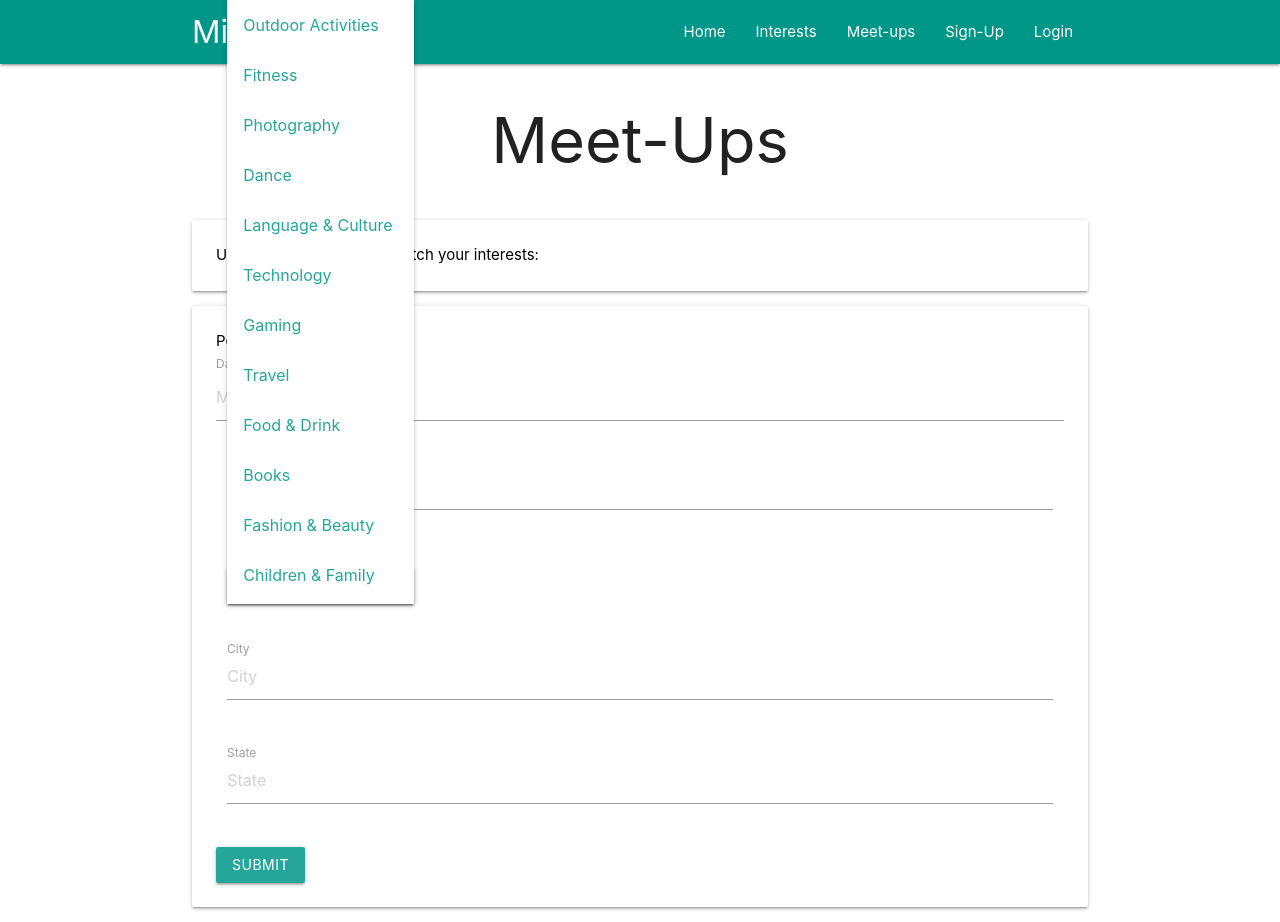
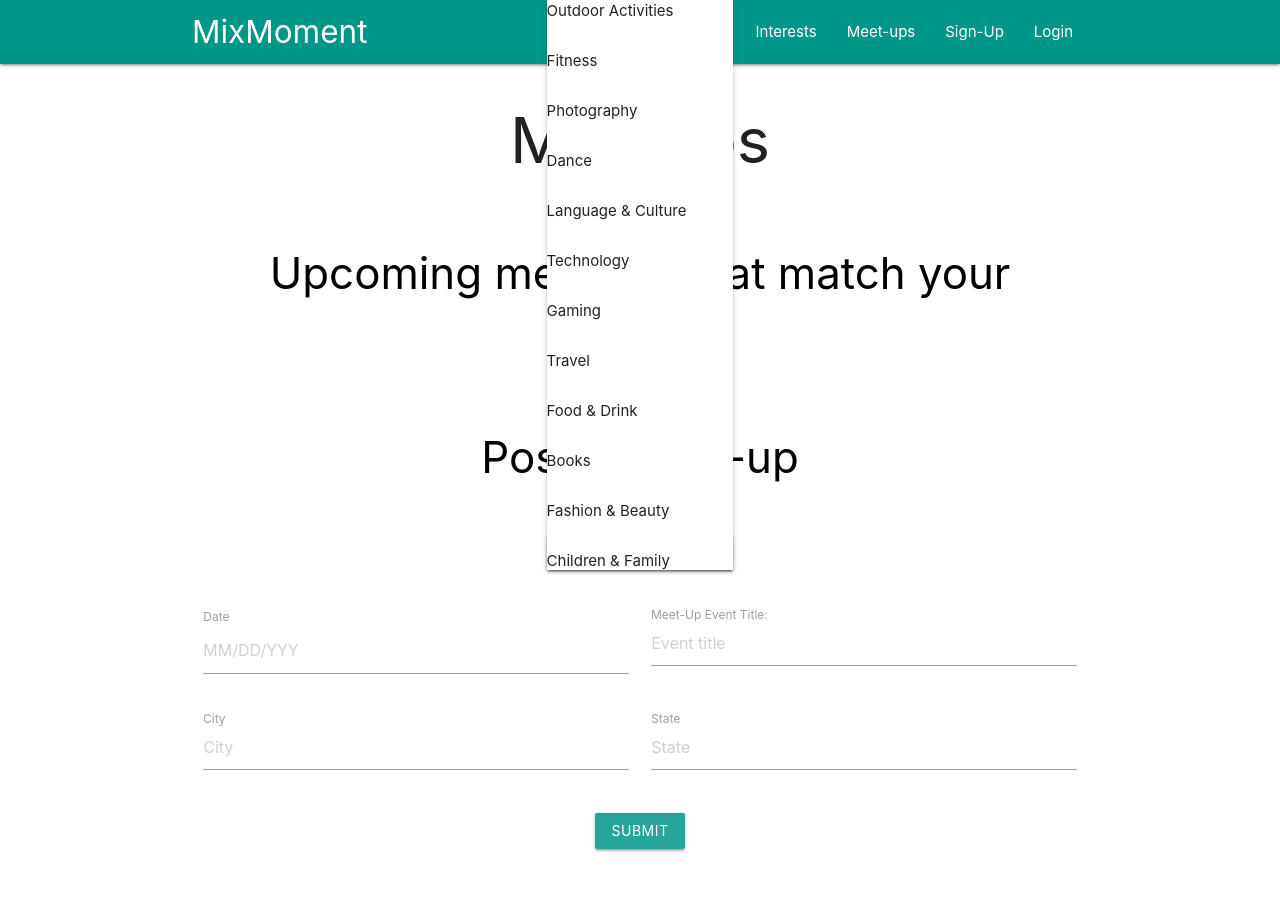
Before and after one commit to PabonD23/Mix-Moment, a website: page public/meetups.html in a window 1280 px wide. Both pictures are taken after a click on the link "INTEREST CATEGORY". After the commit the page ends 869 px from the top, so only its background shows below. Drawn offline with nearby package versions, Linux system fonts and the light colour scheme.

Commit message:
Update meetups formatting

```diff
--- a/public/js/meetups.js
+++ b/public/js/meetups.js
@@ -1,47 +1,4 @@
 $(document).ready(function() {
-<<<<<<< HEAD
-    // This file just does a GET request to figure out which user is logged in
-    // and updates the HTML on the page
-    $.get("/api/user_data").then(function(data) {
-      $(".member-name").text(data.email);
-    });
-
-  // A function for creating a meetup. Calls meetUps upon completion
-  function saveMeetup(meetupData) {
-    $.post("/api/meetups", meetupData)
-      .then(getmeetups);
-  }
-
-  // Function for creating a new list row for meetups
-  function createMeetupRow(meetupData) {
-    console.log(meetupData);
-    var newTr = $("<tr>");
-    newTr.data("meetup", meetupData);
-    newTr.append("<td>" + meetupData.event_title + "</td>");
-    newTr.append("<td>" + meetupData.event_date + "</td>");
-    newTr.append("<td>" + meetupData.city + "</td>");
-    newTr.append("<td>" + meetupData.state + "</td>");
-
-    // newTr.append("<ts will display when we learn joins in the next activity!</td>");
-    // newTr.append("<td><a href='/blog?author_id=" + authorData.id + "'>Go to Posts</a></td>");
-    // newTr.append("<td><a href='/cms?author_id=" + authorData.id + "'>Create a Post</a></td>");
-    // newTr.append("<td><a style='cursor:pointer;color:red' class='delete-author'>Delete Author</a></td>");d># of post
-    return newTr;
-  }
-
-  // Function for retrieving meetups and getting them ready to be rendered to the page
-  function getMeetups() {
-    $.get("/api/meetups", function(data) {
-      var rowsToAdd = [];
-      for (var i = 0; i < data.length; i++) {
-        rowsToAdd.push(createMeetupRow(data[i]));
-      }
-      renderMeetupList(rowsToAdd);
-      nameInput.val("");
-    });
-  }
-
-=======
   // Getting references to the name input and author container, as well as the table body
   var $eventDate= $("#date");
   var $eventTitle = $("#title");
@@ -116,7 +73,6 @@ $(document).ready(function() {
   //   });
   // }
 
->>>>>>> bd49e1fd255b172d6c872f254a44c8a7a64e7474
   // A function for rendering the list of meetups to the page
   // function renderMeetupList(rows) {
   //   meetupList.children().not(":last").remove();
@@ -140,19 +96,11 @@ $(document).ready(function() {
 
   // // Function for handling what happens when the delete button is pressed
   // function handleDeleteButtonPress() {
-<<<<<<< HEAD
   //   var listItemData = $(this).parent("td").parent("tr").data("user");
   //   var id = listItemData.id;
   //   $.ajax({
   //     method: "DELETE",
   //     url: "/api/members/" + id
-=======
-  //   var listItemData = $(this).parent("td").parent("tr").data("author");
-  //   var id = listItemData.id;
-  //   $.ajax({
-  //     method: "DELETE",
-  //     url: "/api/authors/" + id
->>>>>>> bd49e1fd255b172d6c872f254a44c8a7a64e7474
   //   })
   //     .then(getMeetups);
   // }
--- a/public/meetups.html
+++ b/public/meetups.html
@@ -62,91 +62,92 @@
     </ul>
     <div class='container'>
         <div class='row'>
-            <div class="col-lg-12">
-                <h1 align="center">Meet-Ups</h1>
+            <div class='col s12 m12 center-align'>
+                    <h1>Meetups</h1>
             </div>
         </div>
-        <div class="card-panel">
-            <span class="black-text">Upcoming meetups that match your interests:</span>
+        <div class="row">
+            <div class="col s12 m12 center-align">
+                <h3 class="black-text">Upcoming meetups that match your interests</h3>
             </div>
-        <div class="event-form">
-            <div class="card-panel">
-                <span class="black-text">Post a Meet-up:</span>
-                <div class="bootstrap-iso">
-                    <div class="container-fluid">
+        </div>
         <div class="row">
-                            <div class="col-md-6 col-sm-6 col-xs-12">
-                                <!-- Form code begins -->
+            <div class="col s12 m12 center-align" id="Placeholer for meetups"></div>
+        </div>
+    </div>
+
+    <div class="container">
+        <div class="row">
+            <div class="col s12 m12 center-align">
+                <h3 class="black-text">Post a Meet-up</h3>
+            </div>
+        </div>
         <form method="post">
+        <div class="row">
+            <div class="col s12 m12 center-align">
+                    <div class="input-field">
+                        <!-- Dropdown Trigger -->
+                        <a class='dropdown-trigger btn' href='#' data-target='dropdown1'>Interest Category</a>
+                        <!-- Dropdown Structure -->
+                        <ul id='dropdown1' class='dropdown-content' id="category">
+                            <li value="outdoor">Outdoor Activities</li>
+                            <li value="fitness">Fitness</li>
+                            <li value="photography">Photography</li>
+                            <li value="dance">Dance</li>
+                            <li value="culture">Language & Culture</li>
+                            <li value="technology">Technology</li>
+                            <li value="gaming">Gaming</li>
+                            <li value="travel">Travel</li>
+                            <li value="food">Food & Drink</li>
+                            <li value="books">Books</li>
+                            <li value="fashion">Fashion & Beauty</li>
+                            <li value="family">Children & Family</li>
+                            <li value="social">Social</li>
+                            <li value="music">Music & Film</li>
+                            <li value="pets">Pets</li>
+                            <li value="fitness">Fitness</li>
+                            <li value="career">Career & Business</li>
+                        </ul>
+                    </div>
+                </div>
+            </div>
+        <div class="row">
+            <div class="col s6 m6">
                 <div class="form-group">
                     <!-- Date input -->
                     <label class="control-label" for="date">Date</label>
                     <input class="form-control datepicker" id="date" name="date" placeholder="MM/DD/YYY" type="text" />
                 </div>
-                                </form>
             </div>
-                        </div>
-                        <div class="row">
-                            <div class="input-field col l12">
+            <div class="col s6 m6">
+                <div class="input-field">
                     <input placeholder="Event title" id="title" type="text" class="validate">
                     <label for="title">Meet-Up Event Title:</label>
                 </div>
             </div>
-                        <div class="row">
-                            <div class="input-field col l12">
-                                <!-- Dropdown Trigger -->
-                                <a class='dropdown-trigger btn' href='#' data-target='dropdown1'>Interest Category</a>
-
-                                <!-- Dropdown Structure -->
-                                <ul id='dropdown1' class='dropdown-content' id="category">
-                                    <li><a value="outdoor">Outdoor Activities</a></li>
-                                    <li><a value="fitness">Fitness</a></li>
-                                    <li><a value="photography">Photography</a></li>
-                                    <li><a value="dance">Dance</a></li>
-                                    <li><a value="culture">Language & Culture</a></li>
-                                    <li><a value="technology">Technology</a></li>
-                                    <li><a value="gaming">Gaming</a></li>
-                                    <li><a value="travel">Travel</a></li>
-                                    <li><a value="food">Food & Drink</a></li>
-                                    <li><a value="books">Books</a></li>
-                                    <li><a value="fashion">Fashion & Beauty</a></li>
-                                    <li><a value="family">Children & Family</a></li>
-                                    <li><a value="social">Social</a></li>
-                                    <li><a value="music">Music & Film</a></li>
-                                    <li><a value="pets">Pets</a></li>
-                                    <li><a value="fitness">Fitness</a></li>
-                                    <li><a value="career">Career & Business</a></li>
-                                </ul>
-                            </div>
         </div>
         <div class="row">
-                            <div class="input-field col l12">
+            <div class="col s6 m6">
+                <div class="input-field">
                     <input placeholder="City" id="city" type="text" class="validate">
                     <label for="city">City</label>
                 </div>
             </div>
-                        <div class="row">
-                            <div class="input-field col l12">
+            <div class="col s6 m6">
+                <div class="input-field">
                     <input placeholder="State" id="state" type="text" class="validate">
                     <label for="state">State</label>
                 </div>
              </div>
-
+        </div>
+        <div class="row">
+            <div class="col s12 m12 center-align">
                 <div class="form-group">
-                            <!-- Submit button -->
                     <button class="btn btn-primary " name="submit" type="submit" id="SubmitMeetup">Submit</button>
-                        </div>
-                        </form>
-                        <!-- Form code ends -->
-                    </div>
-                </div>
                 </div>
             </div>
         </div>
         </form>
-
-    </div>
-    </div>
     </div>
     <!-- Custom Script -->
     <script src="js/meetups.js" type="text/javascript"></script>
```
Lines whose indentation alone changed are shown as unchanged.
